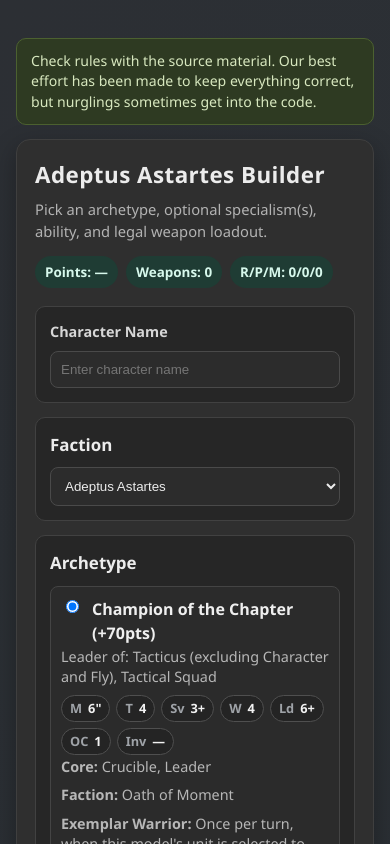
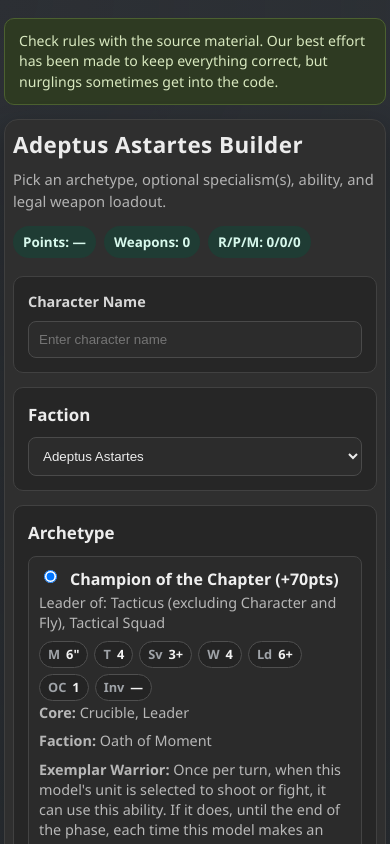
Before and after one commit to athenasbane/crusible_of_champions, a React (Vite) app: page / in a window 390 px wide. Shown: the top 844 px of the page. Built offline with nearby package versions, Linux system fonts and the light colour scheme.

Commit message:
some mobile and print improvements

```diff
--- a/src/builder/builder.css
+++ b/src/builder/builder.css
@@ -10,7 +10,7 @@
   max-width: 1680px;
   margin: 0 auto;
   display: grid;
-  grid-template-columns: minmax(680px, 1.25fr) minmax(560px, 1fr);
+  grid-template-columns: 1fr;
   gap: 20px;
   align-items: start;
 }
@@ -366,6 +366,7 @@
 
 .builder-preview {
   min-width: 0;
+  overflow-x: auto;
 }
 
 .builder-errors {
@@ -391,8 +392,12 @@
 }
 
 @media (max-width: 960px) {
-  .builder-layout {
-    grid-template-columns: 1fr;
+  .builder-page {
+    padding: 4px;
+  }
+
+  .builder-controls {
+    padding: 8px;
   }
 
   .builder-sections-grid {
--- a/src/sheet/CharacterSheet.css
+++ b/src/sheet/CharacterSheet.css
@@ -79,6 +79,10 @@
   display: grid;
   grid-template-columns: 1.15fr 1fr;
   gap: 12px;
+}
+
+.cs-weapons-full {
+  margin-top: 12px;
 }
 
 .cs-left,
--- a/src/sheet/CharacterSheet.tsx
+++ b/src/sheet/CharacterSheet.tsx
@@ -48,16 +48,6 @@
               {ability.text}
             </Block>
           ))}
-          {sheet.specialisms.map((specialism) => (
-            <Block key={specialism.id} title={specialism.name}>
-              {specialism.text}
-            </Block>
-          ))}
-          {sheet.abilities.map((ability) => (
-            <Block key={ability.id} title={ability.name}>
-              {ability.text}
-            </Block>
-          ))}
           {sheet.leaderUnits && sheet.leaderUnits.length > 0 && (
             <Block title="Leader">
               <ul className="cs-inline-list">
@@ -70,26 +60,16 @@
         </div>
 
         <div className="cs-right">
-          <Block title="Weapons">
-            <div className="cs-weapon-groups">
-              <WeaponTable
-                title="Ranged"
-                weapons={sheet.weapons.filter((w) => w.type === "ranged")}
-                quantities={sheet.weaponQuantities}
-              />
-              <WeaponTable
-                title="Pistols"
-                weapons={sheet.weapons.filter((w) => w.type === "pistol")}
-                quantities={sheet.weaponQuantities}
-              />
-              <WeaponTable
-                title="Melee"
-                weapons={sheet.weapons.filter((w) => w.type === "melee")}
-                quantities={sheet.weaponQuantities}
-              />
-            </div>
-          </Block>
-
+          {sheet.specialisms.map((specialism) => (
+            <Block key={specialism.id} title={specialism.name}>
+              {specialism.text}
+            </Block>
+          ))}
+          {sheet.abilities.map((ability) => (
+            <Block key={ability.id} title={ability.name}>
+              {ability.text}
+            </Block>
+          ))}
           {sheet.notes ? <Block title="Notes">{sheet.notes}</Block> : null}
           {sheet.keywords && sheet.keywords.length > 0 && (
             <Block title="Faction Keywords">
@@ -110,6 +90,28 @@
             </Block>
           ) : null}
         </div>
+      </div>
+
+      <div className="cs-weapons-full">
+        <Block title="Weapons">
+          <div className="cs-weapon-groups">
+            <WeaponTable
+              title="Ranged"
+              weapons={sheet.weapons.filter((w) => w.type === "ranged")}
+              quantities={sheet.weaponQuantities}
+            />
+            <WeaponTable
+              title="Pistols"
+              weapons={sheet.weapons.filter((w) => w.type === "pistol")}
+              quantities={sheet.weaponQuantities}
+            />
+            <WeaponTable
+              title="Melee"
+              weapons={sheet.weapons.filter((w) => w.type === "melee")}
+              quantities={sheet.weaponQuantities}
+            />
+          </div>
+        </Block>
       </div>
     </section>
   );
```
